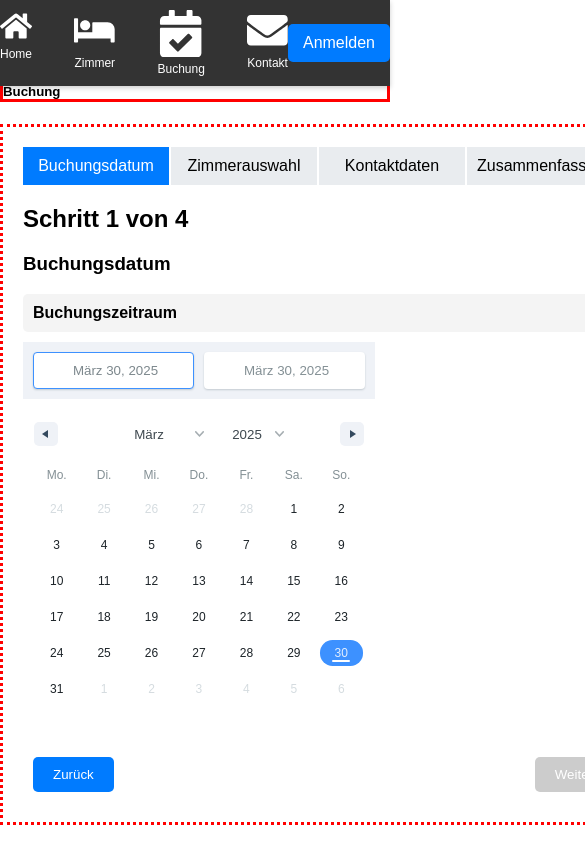
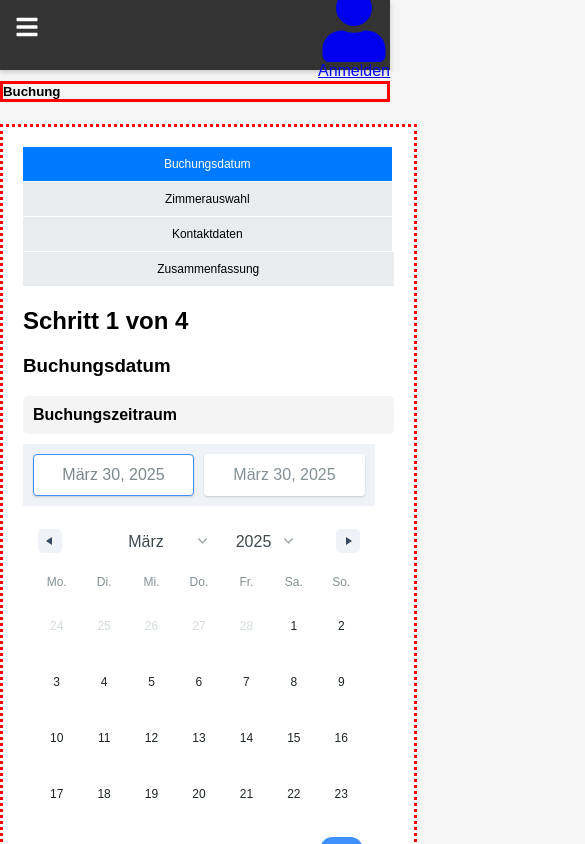
Before and after one commit to DN-Apps/Mont_nedic, a React (Create React App) app in the folder client/: page /buchung in a window 390 px wide. Shown: the top 844 px of the page, 585 px wide, since content can reach past the window. Built offline with nearby package versions, Linux system fonts and the light colour scheme.

Commit message:
changed the applikation so it fits mobile devices

```diff
--- a/client/src/App.css
+++ b/client/src/App.css
@@ -14,13 +14,14 @@ body {
   background-color: #333;
   color: white;
   padding: 10px 0;
-  position: fixed; /* Das Menü bleibt oben fixiert */
-  top: 0; /* Positioniert es oben */
+  position: fixed;
+  top: 0;
   width: 100%;
   display: flex;
-  justify-content: center; /* Zentriert die Menüelemente */
+  justify-content: center;
   box-shadow: 0 2px 5px rgba(0, 0, 0, 0.2);
-  z-index: 1000; /* Sicherstellt, dass das Menü über anderen Inhalten liegt */
+  z-index: 1000;
+  height: 50px; /* Feste Höhe, um Platz für das Menü zu garantieren */
 }
 
 .menu {
@@ -43,73 +44,85 @@ body {
   color: #ffcc00;
 }
 
-.menu-item span {
-  margin-top: 5px;
-  font-size: 12px;
-}
-
-.menu-item svg {
-  font-size: 20px;
-}
-
 .auth-section {
-  margin-left: auto; /* Verschiebt den Button nach rechts */
+  margin-left: auto;
   display: flex;
   align-items: center;
 }
 
-.auth-button {
-  display: flex;
-  align-items: center;
-  background-color: #007bff;
-  color: white;
-  padding: 10px 15px;
-  border: none;
-  border-radius: 5px;
+/* ============================= */
+/* Mobile-Ansicht (Burger-Menü)  */
+/* ============================= */
+@media (max-width: 768px) {
+  .burger-menu {
+    display: block;
     cursor: pointer;
-  text-decoration: none;
+    position: absolute;
+    top: 15px;
+    left: 15px;
+    z-index: 1100;
   }
 
-.auth-button:hover {
-  background-color: #0056b3;
+  .burger-menu div {
+    width: 30px;
+    height: 4px;
+    background-color: #007bff;
+    margin: 6px 0;
+    transition: all 0.3s ease-in-out;
   }
 
-.login-container {
-  max-width: 400px;
-  margin: 50px auto;
-  padding: 20px;
-  border: 1px solid #ccc;
-  border-radius: 5px;
-  text-align: center;
+  /* Das Menü ist standardmäßig ausgeblendet */
+  .menu {
+    position: relative;
+    width: 100%;
+    background-color: #333;
+    flex-direction: column;
+    align-items: center;
+    overflow: hidden;
+    max-height: 0;
+    transition: max-height 0.3s ease-in-out;
   }
 
-.form-group {
-  margin-bottom: 15px;
+  /* Wenn das Menü geöffnet ist */
+  .menu.open {
+    min-height: 300px; /* Dynamischer Platz für das Menü */
+    padding: 10px 0;
+    min-width: 100%;
   }
 
-.form-group label {
-  display: block;
-  margin-bottom: 5px;
+  /* Die .App bekommt zusätzlichen Abstand nach unten, wenn das Menü offen ist */
+  .App.menu-open {
+    margin-top: 200px; /* Schiebt den Inhalt nach unten */
   }
 
-.form-group input {
-  width: 100%;
-  padding: 8px;
-  box-sizing: border-box;
+  /* Mobile Menüeinträge */
+  .menu-item {
+    padding: 8px 12px;
+    font-size: 12px;
   }
 
-.login-button,
-.register-button {
-  background-color: #007bff;
-  color: white;
-  padding: 10px 15px;
-  border: none;
-  border-radius: 5px;
-  cursor: pointer;
-  margin: 5px;
+  .menu-item:hover {
+    background-color: #444;
+  }
 }
 
-.login-button:hover,
-.register-button:hover {
-  background-color: #0056b3;
+/* ============================= */
+/* Desktop-Ansicht               */
+/* ============================= */
+@media (min-width: 769px) {
+  .burger-menu {
+    display: none;
   }
+
+  .menu {
+    display: flex;
+    flex-direction: row;
+    justify-content: space-between;
+    position: static; /* Standardposition */
+  }
+
+  .menu-item {
+    font-size: 14px;
+    padding: 10px 15px;
+  }
+}
--- a/client/src/App.js
+++ b/client/src/App.js
@@ -1,14 +1,13 @@
-import React, { useState } from 'react';
-import { BrowserRouter, Routes, Route, NavLink, useNavigate } from 'react-router-dom';
-import { FaHome, FaBed, FaCalendarCheck, FaEnvelope, FaUser, FaSignOutAlt } from 'react-icons/fa';
-import Startseite from './pages/Startseite';
-import Zimmer from './pages/Zimmer';
-import Buchung from './pages/Buchung';
-import Kontakt from './pages/Kontakt';
-import Admin from './pages/Admin';
-import './App.css'; // Für Styling
+import React, { useState } from "react";
+import { BrowserRouter, Routes, Route, NavLink, useNavigate } from "react-router-dom";
+import { FaHome, FaBed, FaCalendarCheck, FaEnvelope, FaUser, FaSignOutAlt, FaBars, FaTimes } from "react-icons/fa";
+import Startseite from "./pages/Startseite";
+import Zimmer from "./pages/Zimmer";
+import Buchung from "./pages/Buchung";
+import Kontakt from "./pages/Kontakt";
+import Admin from "./pages/Admin";
+import "./App.css"; // Für Styling
 
-// Hauptkomponente, die den Router enthält
 function AppWrapper() {
     return (
         <BrowserRouter>
@@ -17,52 +16,61 @@ function AppWrapper() {
     );
 }
 
-// App-Komponente
 function App() {
-    const [isLoggedIn, setIsLoggedIn] = useState(false); // Zustand für Anmeldung
-    const navigate = useNavigate(); // useNavigate innerhalb des Router-Kontexts
+    const [isLoggedIn, setIsLoggedIn] = useState(false);
+    const [menuOpen, setMenuOpen] = useState(false); // Steuert das Burger-Menü
+    const navigate = useNavigate();
 
-    // Funktion zum Anmelden
     const handleLogin = () => {
         setIsLoggedIn(true);
-        navigate('/admin'); // Weiterleitung zum Adminbereich nach der Anmeldung
+        navigate("/admin");
+        setMenuOpen(false); // Menü schließen nach Login
     };
 
-    // Funktion zum Abmelden
     const handleLogout = () => {
         setIsLoggedIn(false);
-        navigate('/'); // Weiterleitung zur Startseite nach der Abmeldung
+        navigate("/");
+        setMenuOpen(false); // Menü schließen nach Logout
     };
 
     return (
         <div className="App">
             <header className="header">
-                <nav className="menu">
-                    <NavLink to="/" className="menu-item">
+                {/* Burger-Button für Mobile Ansicht */}
+                <div className="burger-menu" onClick={() => setMenuOpen(!menuOpen)}>
+                    {menuOpen ? <FaTimes size={24} color="white" /> : <FaBars size={24} color="white" />}
+                </div>
+
+                {/* Navigationsmenü */}
+                <nav className={`menu ${menuOpen ? "open" : ""}`}>
+                    <NavLink to="/" className="menu-item" onClick={() => setMenuOpen(false)}>
                         <FaHome /> <span>Home</span>
                     </NavLink>
-                    <NavLink to="/zimmer" className="menu-item">
+                    <NavLink to="/zimmer" className="menu-item" onClick={() => setMenuOpen(false)}>
                         <FaBed /> <span>Zimmer</span>
                     </NavLink>
-                    <NavLink to="/buchung" className="menu-item">
+                    <NavLink to="/buchung" className="menu-item" onClick={() => setMenuOpen(false)}>
                         <FaCalendarCheck /> <span>Buchung</span>
                     </NavLink>
-                    <NavLink to="/kontakt" className="menu-item">
+                    <NavLink to="/kontakt" className="menu-item" onClick={() => setMenuOpen(false)}>
                         <FaEnvelope /> <span>Kontakt</span>
                     </NavLink>
                 </nav>
+
+                {/* Anmeldebereich */}
                 <div className="auth-section">
                     {isLoggedIn ? (
                         <button onClick={handleLogout} className="auth-button">
                             <FaSignOutAlt /> <span>Abmelden</span>
                         </button>
                     ) : (
-                        <NavLink to="/login" className="auth-button">
+                        <NavLink to="/login" className="auth-button" onClick={() => setMenuOpen(false)}>
                             <FaUser /> <span>Anmelden</span>
                         </NavLink>
                     )}
                 </div>
             </header>
+
             <Routes>
                 <Route path="/" element={<Startseite />} />
                 <Route path="/zimmer" element={<Zimmer />} />
@@ -75,18 +83,16 @@ function App() {
     );
 }
 
-// Login-Komponente
 function Login({ onLogin }) {
-    const [username, setUsername] = useState('');
-    const [password, setPassword] = useState('');
+    const [username, setUsername] = useState("");
+    const [password, setPassword] = useState("");
 
     const handleSubmit = (e) => {
         e.preventDefault();
-        // Hier könntest du eine echte Authentifizierungslogik implementieren
-        if (username === 'admin' && password === 'password') {
-            onLogin(); // Anmelden
+        if (username === "admin" && password === "password") {
+            onLogin();
         } else {
-            alert('Ungültige Anmeldedaten');
+            alert("Ungültige Anmeldedaten");
         }
     };
 
@@ -96,21 +102,11 @@ function Login({ onLogin }) {
             <form onSubmit={handleSubmit}>
                 <div className="form-group">
                     <label>Benutzername:</label>
-                    <input
-                        type="text"
-                        value={username}
-                        onChange={(e) => setUsername(e.target.value)}
-                        required
-                    />
+                    <input type="text" value={username} onChange={(e) => setUsername(e.target.value)} required />
                 </div>
                 <div className="form-group">
                     <label>Passwort:</label>
-                    <input
-                        type="password"
-                        value={password}
-                        onChange={(e) => setPassword(e.target.value)}
-                        required
-                    />
+                    <input type="password" value={password} onChange={(e) => setPassword(e.target.value)} required />
                 </div>
                 <button type="submit" className="login-button">
                     Anmelden
@@ -121,4 +117,4 @@ function Login({ onLogin }) {
     );
 }
 
-export default AppWrapper; // Exportiere AppWrapper statt App
+export default AppWrapper;
--- a/client/src/components/styles.css
+++ b/client/src/components/styles.css
@@ -1,3 +1,104 @@
+/* ========================== */
+/* 🌍 Allgemeine Styles */
+/* ========================== */
+body {
+  font-family: Arial, sans-serif;
+  margin: 0;
+  padding: 0;
+  background-color: #f5f5f5;
+}
+
+.bookingform {
+  width: 90%; /* Statt fester Breite */
+  max-width: 600px;
+  margin: 20px auto;
+  padding: 20px;
+  background: #ffffff;
+  border-radius: 8px;
+  box-shadow: 0 4px 10px rgba(0, 0, 0, 0.1);
+  border: 3px red dotted;
+}
+
+/* Fortschrittsbalken */
+.progress-bar {
+  display: flex;
+  justify-content: space-between;
+  margin-bottom: 20px;
+}
+
+.progress-bar div {
+  flex: 1;
+  padding: 10px;
+  text-align: center;
+  font-size: 14px;
+  background-color: #e9ecef;
+  color: black;
+  border-right: 2px solid white;
+  transition: 0.3s ease;
+}
+
+.progress-bar div.active {
+  background-color: #007bff;
+  color: white;
+  font-weight: bold;
+}
+
+/* ========================== */
+/* 📱 Mobile Optimierung */
+/* ========================== */
+@media (max-width: 768px) {
+  .bookingform {
+    width: 95%;
+    padding: 15px;
+    border-radius: 0;
+    box-shadow: none;
+  }
+
+  /* Fortschrittsbalken kompakter */
+  .progress-bar {
+    flex-direction: column;
+  }
+
+  .progress-bar div {
+    font-size: 12px;
+    padding: 8px;
+    border-right: none;
+    border-bottom: 1px solid white;
+  }
+
+  /* Formularfelder */
+  input,
+  select {
+    font-size: 16px;
+    padding: 12px;
+    width: 100%;
+    box-sizing: border-box;
+  }
+
+  label {
+    font-size: 14px;
+    font-weight: bold;
+  }
+
+  /* Buttons */
+  button {
+    width: 100%;
+    font-size: 18px;
+    padding: 12px;
+    margin: 10px 0;
+    border-radius: 5px;
+  }
+
+  /* Abstand zwischen Elementen */
+  .summary,
+  .step-3-form {
+    margin-bottom: 20px;
+  }
+}
+
+/* ========================== */
+/* 📝 Formular-Stile */
+/* ========================== */
 .step-3-form {
   padding: 15px;
   background-color: #f9f9f9;
@@ -5,13 +106,6 @@
   border-radius: 8px;
   font-size: 0.9rem;
   box-shadow: 0 2px 4px rgba(0, 0, 0, 0.1);
-}
-
-.step-3-form h3 {
-  margin-bottom: 15px;
-  font-size: 1.3rem;
-  color: #333;
-  text-align: center;
 }
 
 .step-3-form label {
@@ -36,12 +130,6 @@
 .step-3-form select:focus {
   outline: none;
   border-color: #007bff;
-}
-
-.step-3-form .optional {
-  font-size: 0.8rem;
-  color: #666;
-  font-weight: normal;
 }
 
 .step-3-form .button-container {
@@ -73,6 +161,9 @@
   cursor: not-allowed;
 }
 
+/* ========================== */
+/* 📌 Zusammenfassung-Boxen */
+/* ========================== */
 .summary {
   border: 1px solid #ddd;
   padding: 10px;
@@ -113,7 +204,7 @@
   display: none;
 }
 
-/* Animation for expand/collapse */
+/* Animation für aufklappbare Bereiche */
 .expandable {
   transition: max-height 0.3s ease-out;
   overflow: hidden;
@@ -121,15 +212,5 @@
 }
 
 .expandable.visible {
-  max-height: 1000px; /* Adjust to fit content */
+  max-height: 1000px; /* Passt sich dem Inhalt an */
 }
-
-.bookingform {
-  border: 3px red dotted;
-  width: 1200px;
-  bottom: 500px;
-}
-
-.bookingform h2 {
-  margin-top: 0;
-}
--- a/client/src/pages/Home.css
+++ b/client/src/pages/Home.css
@@ -1,6 +1,7 @@
 body,
 html {
   padding: 0;
+  margin: 0;
   overflow: hidden;
 }
 
@@ -13,7 +14,12 @@ html {
   margin: 0;
   padding: 0;
   box-sizing: border-box;
-  margin-bottom: 3vh;
+  transition: margin-top 0.3s ease-in-out; /* Sanfte Animation für Menü */
+}
+
+/* Dynamischer Abstand, falls Menü geöffnet ist */
+.home-container.menu-open {
+  margin-top: 150px; /* Abstand nach unten, wenn das Burger-Menü geöffnet ist */
 }
 
 .home-section {
@@ -30,46 +36,46 @@ html {
 .top-left {
   background-color: #f8f9fa;
   text-align: center;
-  display: flex; /* Flexbox */
-  flex-direction: column; /* Elemente untereinander anordnen */
-  justify-content: center; /* Zentriert in der vertikalen Achse */
-  align-items: center; /* Zentriert in der horizontalen Achse */
+  display: flex;
+  flex-direction: column;
+  justify-content: center;
+  align-items: center;
 }
 
 .top-left h1 {
-  margin-bottom: 10px; /* Abstand zwischen Überschrift und Text */
-  font-size: 2rem; /* Optionale Anpassung der Schriftgröße */
-  color: #333; /* Optionale Textfarbe */
+  margin-bottom: 10px;
+  font-size: 2rem;
+  color: #333;
 }
 
 .top-left h4 {
-  margin-top: 0; /* Kein zusätzlicher Abstand nach oben */
-  font-size: 1.2rem; /* Optionale Schriftgröße */
-  color: #555; /* Optionale Textfarbe */
-  line-height: 1.5; /* Verbessert die Lesbarkeit */
+  margin-top: 0;
+  font-size: 1.2rem;
+  color: #555;
+  line-height: 1.5;
 }
 
 /* Icons und Beschriftungen */
 .amenities {
   display: flex;
-  flex-wrap: wrap; /* Zeilenumbruch für mehrere Elemente */
-  justify-content: center; /* Zentriert die Icons */
+  flex-wrap: wrap;
+  justify-content: center;
   margin-top: 20px;
-  gap: 15px; /* Abstand zwischen den Elementen */
+  gap: 15px;
 }
 
 .amenity {
   display: flex;
   align-items: center;
-  font-size: 1rem; /* Textgröße */
-  color: #333; /* Textfarbe */
-  margin: 5px 10px; /* Abstand zwischen Icons */
+  font-size: 1rem;
+  color: #333;
+  margin: 5px 10px;
 }
 
 .amenity i {
-  margin-right: 8px; /* Abstand zwischen Icon und Text */
-  font-size: 1.2rem; /* Icon-Größe */
-  color: #007bff; /* Icon-Farbe */
+  margin-right: 8px;
+  font-size: 1.2rem;
+  color: #007bff;
 }
 
 .top-right {
@@ -93,6 +99,7 @@ html {
 .bottom-right p {
   margin-top: 0;
 }
+
 .bottom-right h2 {
   margin-top: 0;
 }
@@ -102,10 +109,11 @@ html {
   border-radius: 50%;
 }
 
+/* Slideshow */
 .slideshow {
   position: relative;
-  width: 100%; /* Nimmt die volle Breite ein */
-  height: 100%; /* Nimmt die volle Höhe ein */
+  width: 100%;
+  height: 100%;
   overflow: hidden;
 }
 
@@ -113,12 +121,12 @@ html {
   position: absolute;
   top: 0;
   left: 0;
-  width: 100%; /* Bild passt sich an die Breite des Containers an */
-  height: 100%; /* Bild passt sich an die Höhe des Containers an */
-  object-fit: cover; /* Keine Verzerrung oder Abschneiden */
-  opacity: 0; /* Anfangs unsichtbar */
-  transition: opacity 1s; /* Weicher Übergang */
-  animation: fade 25s infinite; /* Animation dauert insgesamt 25 Sekunden */
+  width: 100%;
+  height: 100%;
+  object-fit: cover;
+  opacity: 0;
+  transition: opacity 1s;
+  animation: fade 25s infinite;
 }
 
 /* Bilder erscheinen nacheinander */
@@ -146,10 +154,40 @@ html {
 @keyframes fade {
   0%,
   20% {
-    opacity: 1; /* Bild ist sichtbar */
+    opacity: 1;
   }
   25%,
   100% {
-    opacity: 0; /* Bild wird unsichtbar */
+    opacity: 0;
   }
 }
+
+/* ============================= */
+/* Mobile-Optimierung            */
+/* ============================= */
+@media (max-width: 768px) {
+  .home-container {
+    grid-template-columns: 1fr; /* Eine Spalte */
+    grid-template-rows: auto; /* Automatische Höhen */
+    height: auto; /* Flexibles Layout */
+    margin-top: 50px; /* Abstand, damit Inhalte nicht überlappt werden */
+  }
+
+  /* Wenn das Menü geöffnet ist, verschiebt sich alles nach unten */
+  .home-container.menu-open {
+    margin-top: 200px;
+  }
+
+  .home-section {
+    width: 100%;
+    height: auto;
+  }
+
+  .top-left {
+    padding-top: 20px; /* Zusätzlicher Abstand für bessere Sichtbarkeit */
+  }
+
+  .bottom-left {
+    margin-left: 0;
+  }
+}
--- a/client/src/pages/Zimmer.css
+++ b/client/src/pages/Zimmer.css
@@ -13,3 +13,111 @@ svg {
   height: auto;
   max-height: 100%;
 }
+
+.zimmer-container {
+  display: flex;
+  height: 100vh;
+  overflow: hidden;
+}
+
+/* Linke Seite: Grundriss */
+.grundriss-container {
+  flex: 1;
+  border-right: 1px solid #ccc;
+  padding: 10px;
+  overflow: hidden;
+}
+
+.grundriss-container h2 {
+  text-align: center;
+}
+
+.grundriss-container svg {
+  width: 100%;
+  height: 100%;
+  border: 1px solid #000;
+  display: block;
+}
+
+/* Rechte Seite: Galerie */
+.galerie-container {
+  flex: 1;
+  padding: 20px;
+  overflow-y: auto;
+  text-align: center;
+}
+
+.galerie-container h2 {
+  text-align: center;
+}
+
+.galerie-grid {
+  display: flex;
+  flex-wrap: wrap;
+  gap: 10px;
+  justify-content: center;
+}
+
+.galerie-grid img {
+  width: 100px;
+  height: 100px;
+  object-fit: cover;
+  cursor: pointer;
+  border-radius: 5px;
+}
+
+.permanentes-bild {
+  margin-top: 20px;
+  text-align: center;
+}
+
+.permanentes-bild img {
+  width: 100%;
+  max-width: 35vw;
+  height: auto;
+  border-radius: 10px;
+}
+
+/* Vergrößertes Bild im Overlay */
+.overlay {
+  position: fixed;
+  top: 0;
+  left: 0;
+  width: 100vw;
+  height: 100vh;
+  background-color: rgba(0, 0, 0, 0.8);
+  display: flex;
+  justify-content: center;
+  align-items: center;
+  z-index: 1000;
+}
+
+.overlay img {
+  max-height: 80%;
+  max-width: 80%;
+  border-radius: 10px;
+}
+
+/* ============================= */
+/* 📱 Mobile Ansicht             */
+/* ============================= */
+@media (max-width: 768px) {
+  .zimmer-container {
+    flex-direction: column; /* Stapelt Grundriss und Galerie untereinander */
+    height: auto;
+  }
+
+  .grundriss-container {
+    border-right: none;
+    border-bottom: 1px solid #ccc;
+    padding-bottom: 20px;
+  }
+
+  .grundriss-container svg {
+    height: auto;
+  }
+
+  .permanentes-bild img {
+    max-width: 80vw; /* Größere Darstellung in der Mobile-Ansicht */
+  }
+}
--- a/client/src/pages/Zimmer.js
+++ b/client/src/pages/Zimmer.js
@@ -6,7 +6,7 @@ import Zimmer2 from "../assets/Zimmer1.jpg";
 import Flur1 from "../assets/flur.jpeg";
 import Flur2 from "../assets/flurRechts.jpeg";
 import Treppe from "../assets/entry.jpeg";
-import Front from "../assets/home_new.jpeg"
+import Front from "../assets/home_new.jpeg";
 import "./Zimmer.css";
 
 function Zimmer() {
@@ -27,16 +27,15 @@ function Zimmer() {
     };
 
     return (
-        <div style={{ display: "flex", height: "100vh", overflow: "hidden" }}>
+        <div className="zimmer-container">
             {/* Linke Seite: Grundriss */}
-            <div style={{ flex: 1, borderRight: "1px solid #ccc", padding: "10px", overflow: "hidden" }}>
-                <h2 style={{ textAlign: "center" }}>Wohnungsgrundriss</h2>
+            <div className="grundriss-container">
+                <h2>Wohnungsgrundriss</h2>
                 <svg
                     width="100%"
                     height="100%"
                     viewBox="-100 -50 900 600"
                     preserveAspectRatio="xMidYMid meet"
-                    style={{ border: "1px solid #000" }}
                 >
                     {/* Rechtecke und Beschriftungen */}
                     <rect x="-80" y="10" width="200" height="210" fill="#e8f5e9" stroke="#81c784" />
@@ -76,64 +75,31 @@ function Zimmer() {
             </div>
 
             {/* Rechte Seite: Galerie */}
-            <div style={{ flex: 1, padding: "20px", overflowY: "auto" }}>
-                <h2 style={{ textAlign: "center" }}>Galerie</h2>
-                <div style={{ display: "flex", flexWrap: "wrap", gap: "10px", justifyContent: "center" }}>
+            <div className="galerie-container">
+                <h2>Galerie</h2>
+                <div className="galerie-grid">
                     {points.map((point) => (
                         <img
                             key={point.id}
                             src={point.image}
                             alt={point.label}
-                            style={{
-                                width: "100px",
-                                height: "100px",
-                                objectFit: "cover",
-                                cursor: "pointer",
-                            }}
                             onClick={() => setActiveImage(point.image)}
                         />
                     ))}
                 </div>
-                {/* Permanentes Bild unter der Galerie */}
-                <div style={{ marginTop: "20px", textAlign: "center" }}>
-                    <img
-                        src={Front}
-                        alt="Front"
-                        style={{
-                            width: "100%",
-                            maxWidth: "35vw",
-                            height: "auto",
-                            borderRadius: "10px",
-                        }}
-                    />
+
+                {/* Permanentes Bild */}
+                <div className="permanentes-bild">
+                    <img src={Front} alt="Front" />
                 </div>
-                {activeImage && (
-                    <div
-                        style={{
-                            position: "fixed",
-                            top: 0,
-                            left: 0,
-                            width: "100vw",
-                            height: "100vh",
-                            backgroundColor: "rgba(0,0,0,0.8)",
-                            display: "flex",
-                            justifyContent: "center",
-                            alignItems: "center",
-                            zIndex: 1000,
-                        }}
-                        onClick={() => setActiveImage(null)}
-                    >
-                        <img
-                            src={activeImage}
-                            alt="Vergrößertes Bild"
-                            style={{ maxHeight: "80%", maxWidth: "80%", borderRadius: "10px" }}
-                        />
+            </div>
 
-                    </div>
-                )}
-            </div>
+            {activeImage && (
+                <div className="overlay" onClick={() => setActiveImage(null)}>
+                    <img src={activeImage} alt="Vergrößertes Bild" />
+                </div>
+            )}
         </div>
-
     );
 }
 
```
Lines whose indentation alone changed are shown as unchanged.
